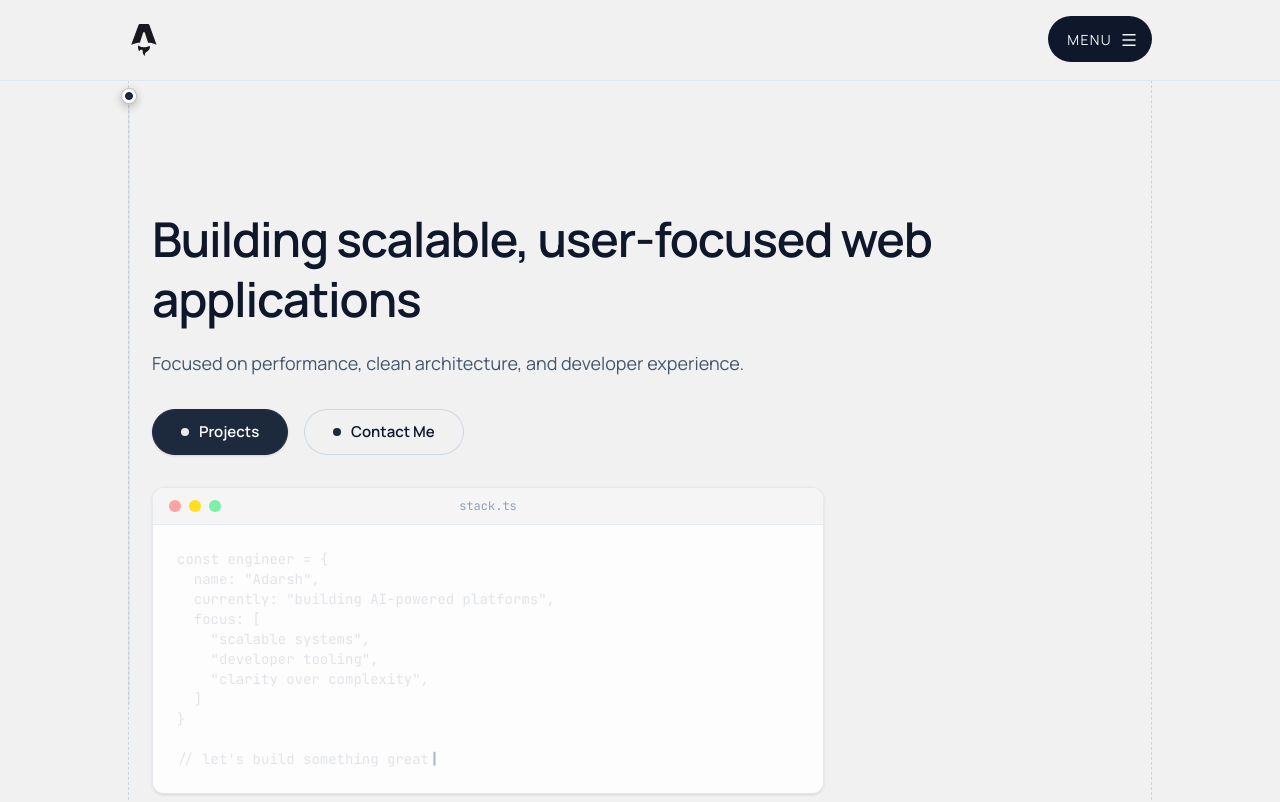
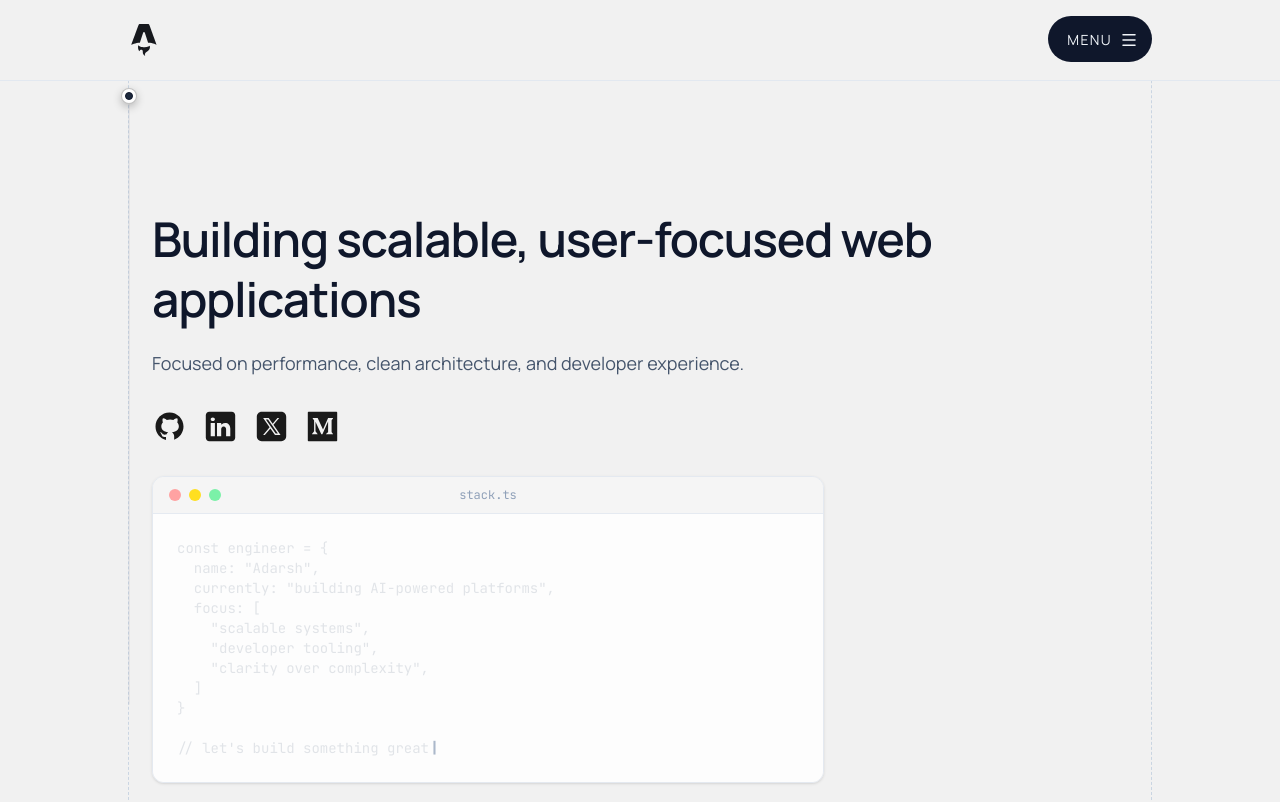
Before and after one commit to adarshswaminath/adarshswaminath.github.io, an Astro site: page / in a window 1280 px wide. Shown: the top 802 px of the page. Built offline with nearby package versions, Linux system fonts and the light colour scheme; Astro itself is replaced by a stand-in of ours; code samples lack their colours.

Commit message:
feat: social meda links with logos added need few enhancements

```diff
--- a/src/components/sections/home-page/hero.astro
+++ b/src/components/sections/home-page/hero.astro
@@ -1,8 +1,29 @@
 ---
-// hero.astro
-import { Button, Tag } from '../../ui'
+import { Tag } from '../../ui'
 import CodeWindow from '../../layout/CodeWindow.astro'
 import { stackTags } from '../../../data/navigation'
+const socialLinks = [
+  {
+    label: 'github',
+    link: 'https://github.com/adarshswaminath',
+    icon: '/github-icon.svg',
+  },
+  {
+    label: 'linkedin',
+    link: 'https://www.linkedin.com/in/adarshswaminath/',
+    icon: '/linkedin-icon.svg',
+  },
+  {
+    label: 'twitter',
+    link: 'https://x.com/adarshswaminath',
+    icon: '/twitter-icon.svg',
+  },
+  {
+    label: 'medium',
+    link: 'https://medium.com/@adarshswaminath7',
+    icon: '/medium-icon.svg',
+  },
+]
 ---
 
 <section class="mx-auto max-w-5xl px-6 py-20 md:py-32">
@@ -15,17 +36,22 @@ import { stackTags } from '../../../data/navigation'
     Focused on performance, clean architecture, and developer experience.
   </p>
   <div class="mb-8 flex gap-4">
-    <Button
-      primary
-      href="#projects"
-      class="cursor-pointer"
-      >Projects</Button
-    >
-    <Button
-      href="#contact"
-      class="cursor-pointer"
-      >Contact Me</Button
-    >
+    {
+      socialLinks.map((link) => (
+        <a
+          href={link.link}
+          target="_blank"
+          rel="noopener noreferrer"
+        >
+          <img
+            src={link.icon}
+            alt={link.label}
+            width={35}
+            height={35}
+          />
+        </a>
+      ))
+    }
   </div>
 
   <div class="mb-4">
```
Also changed, not shown: public/github-icon.svg (added), public/linkedin-icon.svg (added), public/medium-icon.svg (added), public/twitter-icon.svg (added).
